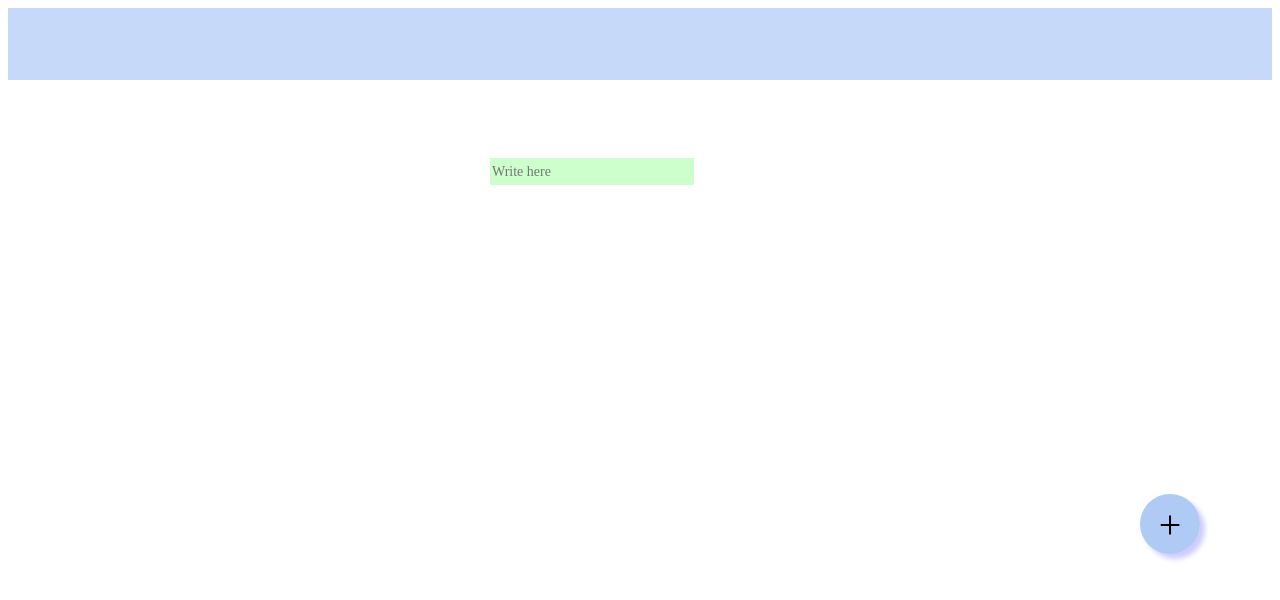
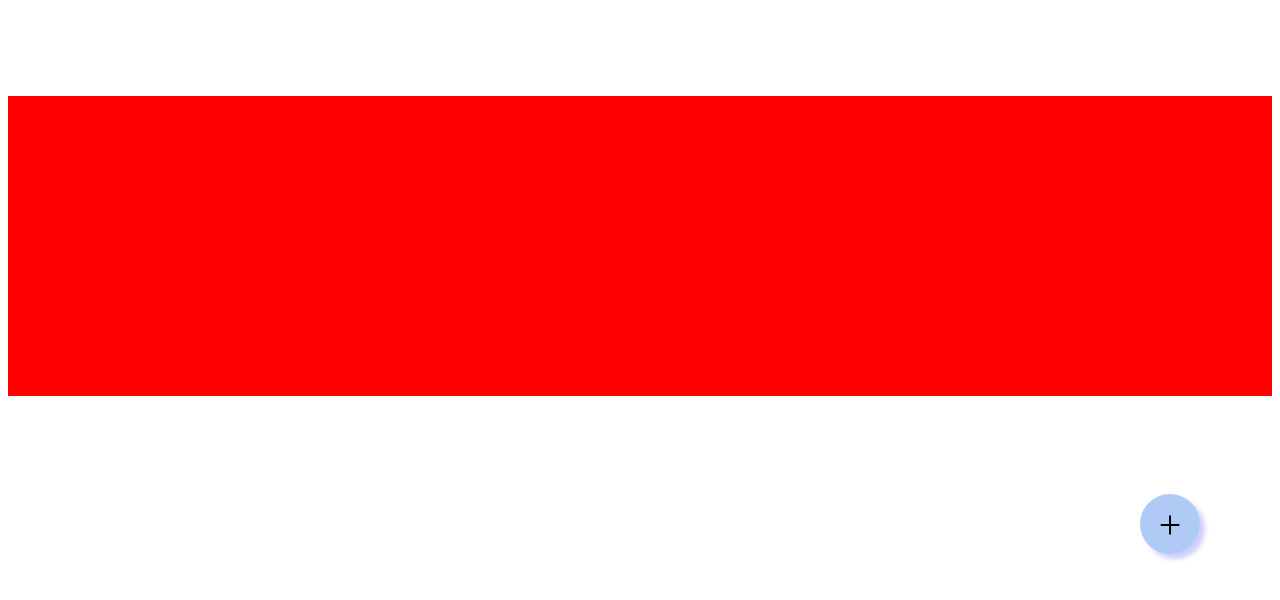
Before and after one commit to arif034/todo-list-application, a React (Create React App) app: page / in a window 1280 px wide. Shown: the top 600 px of the page. Built offline with nearby package versions, Linux system fonts and the light colour scheme.

Commit message:
more changes more changes

```diff
--- a/src/component/Child.js
+++ b/src/component/Child.js
@@ -20,10 +20,7 @@ class Child extends Component {
   };
 
   render() {
-    const listItem = this.state.itemList.map((item) => (
-      <Element item={item} className="element" />
-    ));
-    console.log(listItem);
+    const listItem = this.state.itemList.map((item) => <Element text={item} />);
     return (
       <div className="App">
         <input
@@ -39,7 +36,7 @@ class Child extends Component {
         </button>
         <br />
         <br />
-        <ul>{listItem}</ul>
+        <ul className="grid-container">{listItem}</ul>
       </div>
     );
   }
--- a/src/component/Element.js
+++ b/src/component/Element.js
@@ -1,13 +1,6 @@
 import React from "react";
 
-class Element extends React.Component {
-  render() {
-    const item = this.props.item;
-    return (
-      <React.Fragment>
-        <li className="li">{item}</li>
-      </React.Fragment>
-    );
-  }
-}
+const Element = (props) => {
+  return <li className="grid-item">{props.text}</li>;
+};
 export default Element;
--- a/src/styles.css
+++ b/src/styles.css
@@ -1,7 +1,7 @@
 .App {
   font-family: serif;
   text-align: center;
-  background-color: rgba(95, 150, 235, 0.2);
+  background-color: white;
 }
 
 .addNew {
@@ -41,15 +41,33 @@
   100% : ;
 } */
 
-.li {
-  position: relative;
-  height: 40px;
-  width: 60px;
-  background-color: hotpink;
-  border: none;
-  list-style: none;
+.ul {
+  background-color: rgb(250, 250, 250);
+  margin: 10px;
+  height: 300px;
+}
+
+.listItem {
+  display: grid;
+  grid-template-columns: auto 100px auto;
+  vertical-align: top;
 }
 /*
  to slow show the text area on click and hide on submit and that element should
  write over the list items render in the background
 */
+.grid-container {
+  position: relative;
+  background-color: red;
+  display: grid;
+  height: 300px;
+  grid-template-columns: auto;
+  /* wrap */
+}
+
+.grid-item {
+  position: relative;
+  background-color: blue;
+  grid-gap: 10px, 10px;
+  width: 30px;
+}
```
